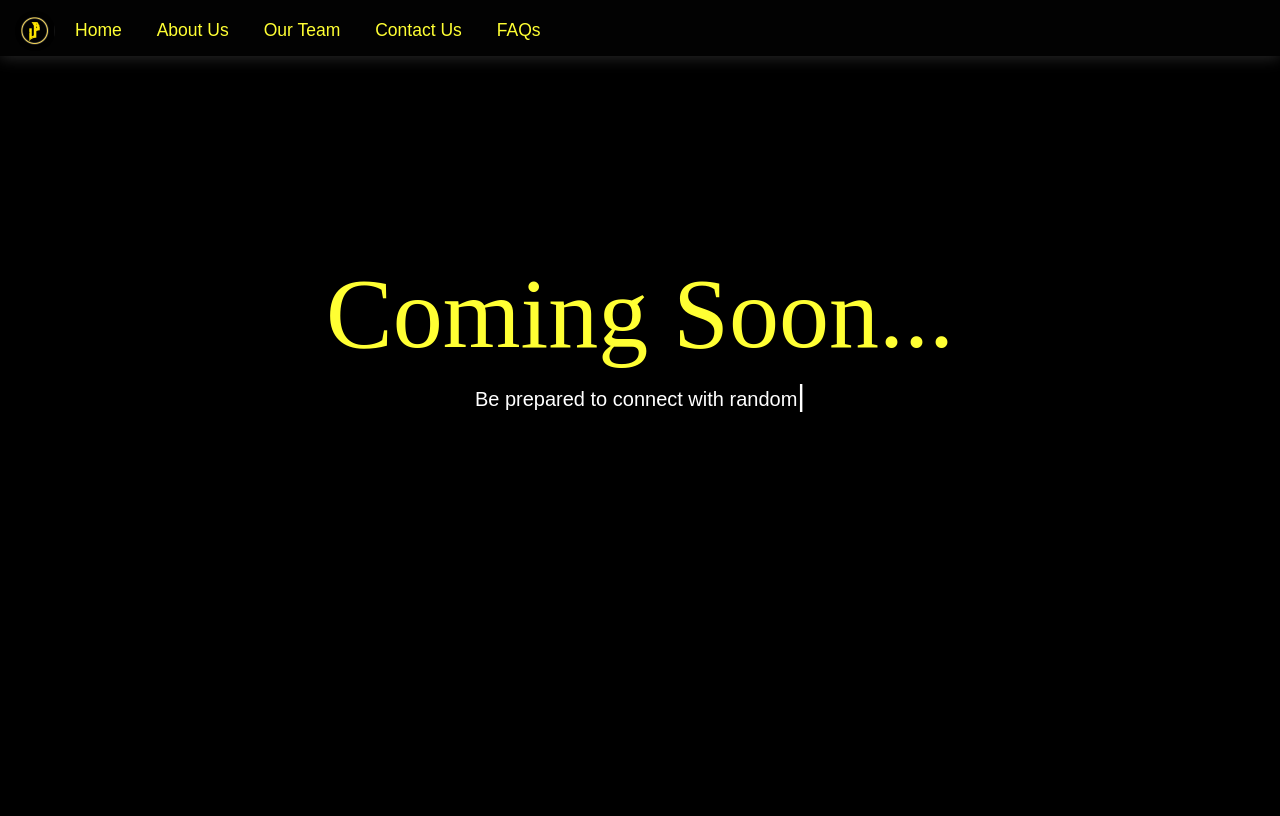
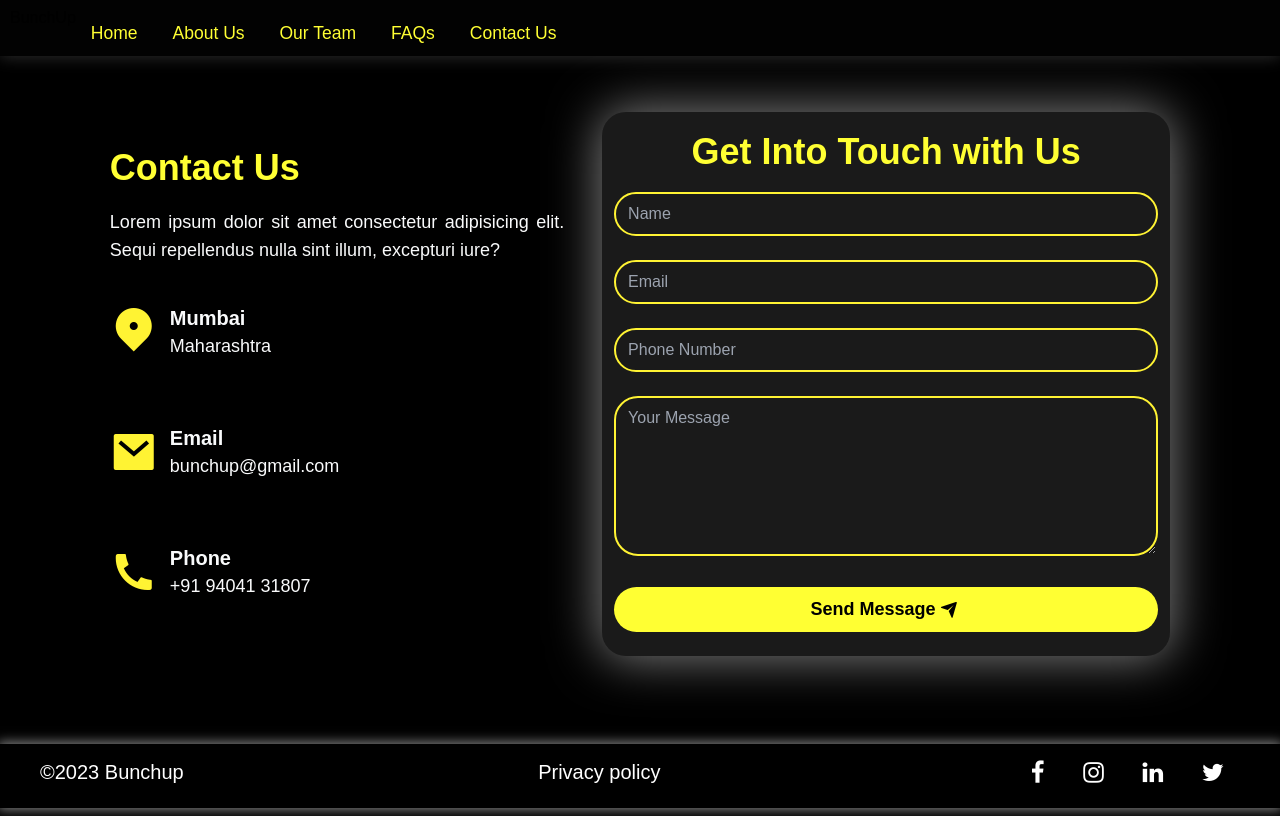
Before and after one commit to gauravmad/BunchUp-1, a plain HTML site: page index.html in a window 1280 px wide. Drawn offline with nearby package versions, Linux system fonts and the light colour scheme; a web font is replaced by a local one.

Commit message:
Add files via upload

```diff
--- a/index.html
+++ b/index.html
@@ -4,52 +4,116 @@
     <meta charset="UTF-8">
     <meta http-equiv="X-UA-Compatible" content="IE=edge">
     <meta name="viewport" content="width=device-width, initial-scale=1.0">
+    <link rel=stylesheet src='https://fonts.googleapis.com/css2?family=Righteous&display=swap'>
     <link rel="stylesheet" href="stylesheet/main.css">
+
+    <link rel="stylesheet" href="stylesheet/about.css">
+    <link rel="stylesheet" href="stylesheet/footer.css">
+    <link rel="stylesheet" href="https://cdnjs.cloudflare.com/ajax/libs/font-awesome/4.7.0/css/font-awesome.min.css">
     <link rel="preconnect" href="https://fonts.googleapis.com">
-    <link rel="preconnect" href="https://fonts.googleapis.com">
+    <link rel="stylesheet" href="https://use.typekit.net/zcy6opx.css">
     <link rel="preconnect" href="https://fonts.gstatic.com" crossorigin>
+    <link rel=”stylesheet” href=”https://cdnjs.cloudflare.com/ajax/libs/font-awesome/4.7.0/css/font-awesome.min.css”>
     <link href="https://fonts.googleapis.com/css2?family=Monoton&family=Orbitron:wght@600&family=Train+One&display=swap" rel="stylesheet">
-    <link href="https://fonts.googleapis.com/css2?family=Noto+Sans+Symbols+2&display=swap" rel="stylesheet">
+    <link href="https://fonts.googleapis.com/css2?family=EB+Garamond&display=swap" rel="stylesheet">
+    <link href="https://fonts.googleapis.com/css2?family=EB+Garamond&display=swap" rel="stylesheet">
     <link rel="shortcut icon" href="/assests/image/BunchUp_40.png" type="image/x-icon">
+    <link rel="stylesheet" href="/stylesheet/contact.css">
+    <script src="https://cdn.tailwindcss.com"></script>
+    <link href="https://cdn.jsdelivr.net/npm/remixicon@2.5.0/fonts/remixicon.css" rel="stylesheet">
     <title>Bunchup | Home</title>
+    <script src="./scripts/index.js"  type="text/javascript"></script>
 </head>
 <body onload="type()">
     <div class="wrapper">
-        <div class="sidebar" id="sidebar" style="width: 0px; display: none">
+        <div class="sidebar" onclick="nav_bar();" id="sidebar" style="width: 0px; display: none">
             <li>
-            <ol><a href="#home">Home</a></ol>
-            <ol><a href="#about_us">About Us</a></ol>
-            <ol><a href="#our_team">Our Team</a></ol>
-            <ol><a href="#contact_us">Contact Us</a></ol>
-            <ol><a href="#faqs">FAQs</a></ol>
+            <ol><a href="/">Home <i class="fa fa-fw fa-home"></i> </a></ol>
+            <ol><a href="/about.html">About Us <i class="fa fa-fw fa-info-circle"></i> </a></ol>
+            <ol><a href="/ourteam.html">Our Team <i class="fa fa-fw fa-users"></i> </a></ol>
+            <ol><a href="/faq.html">FAQs <i class="fa fa-fw fa-question-circle"></i> </a></ol>
+            <ol><a href="/contactus.html">Contact Us <i class="fa fa-fw fa-phone"></i> </a></ol>
         </li>
         </div>
         <div class="nav_container">
             <div class="logo_container">
-                <img src="/assests/image/BunchUp_40.png" alt="Bunchup", style="border-radius: 50%;size: 30px;margin: auto;padding: 5px;">
+               <a href="/">BunchUp</a>
             </div>
             <div class="nav_content_container">
-                <a href="#home">Home</a>
-                <a href="#about_us">About Us</a>
-                <a href="#our_team">Our Team</a>
-                <a href="#contact_us">Contact Us</a>
-                <a href="#faqs">FAQs</a>
-
+                <a href="/">Home</a>
+                <a href="/about.html">About Us</a>
+                <a href="/ourteam.html">Our Team</a>
+                <a href="/faq.html">FAQs</a>
+                <a href="/contactus.html">Contact Us</a>
             </div>
-            <div class="nav_menu_bars" onclick="nav_bar(this);">
+            <div class="nav_menu_bars"  id="nav_menu_bars" onclick="nav_bar();">
                 <div class="bar1"></div>
                 <div class="bar2"></div>
                 <div class="bar3"></div>
             </div>
         </div>
         <div class="content_container" id="content_container">
-            <div class="coming_soon" id="coming_soon">
-                Coming Soon...
+            <div class="container flex flex-col gap-y-5 md:flex-row align-middle items-center justify-evenly w-[90vw] m-auto pt-28 pb-20 p-2">
+                <div class="part1 flex flex-col justify-evenly text-gray-50 w-full sm:w-2/5">
+                    <h1 class="text-[#FFFF33] text-3xl md:text-[2rem] lg:text-4xl w-4/5 my-3 font-semibold">Contact Us</h1>
+                    <p class="text-lg my-2 text-justify">Lorem ipsum dolor sit amet consectetur adipisicing elit. Sequi repellendus nulla sint illum, excepturi iure?</p>
+                    <div class="adress my-3 md:my-8 flex">
+                        <i class="ri-map-pin-2-fill text-[#fff333] md:text-5xl text-4xl"></i>
+                        <div class="px-3">
+                            <h1 class="text-xl font-bold">Mumbai</h1>
+                            <h1 class="text-lg">Maharashtra</h1>
+                        </div>
+                    </div>
+                    <div class="email my-3 md:my-8 flex justify-start align-middle items-center">
+                        <i class="ri-mail-fill text-[#fff333] md:text-5xl text-4xl"></i>
+                        <div class="px-3">
+                            <h1 class="text-xl font-bold">Email</h1>
+                            <h1 class="text-lg">bunchup@gmail.com</h1>
+                        </div>
+                    </div>
+                    <div class="contact my-3 md:my-8 flex justify-start align-middle items-center">
+                        <i class="ri-phone-fill text-[#fff333] md:text-5xl text-4xl"></i>
+                        <div class="px-3">
+                            <h1 class="text-xl font-bold">Phone</h1>
+                            <h1 class="text-lg">+91 94041 31807</h1>
+                        </div>
+                    </div>
+
+                </div>
+                <div id="contact" class="part2 text-white p-3 rounded-3xl w-full md:w-3/6">
+                    <div class="contact">
+                        <h1 class="text-[#FFFF33] text-3xl md:text-[1.7rem] lg:text-4xl my-2 font-semibold text-center">Get Into Touch with Us</h1>
+                        <input type="text" class="w-full text-white p-2 my-3 px-3 rounded-3xl bg-transparent border-2 border-[#fff333]" placeholder="Name">
+                        <input type="email" class="w-full text-white p-2 my-3 px-3 rounded-3xl bg-transparent border-2 border-[#fff333]" placeholder="Email">
+                        <input type="text" class="w-full text-white p-2 my-3 px-3 rounded-3xl bg-transparent border-2 border-[#fff333]" placeholder="Phone Number">
+                        <textarea  class="rounded-3xl  text-white w-full h-40 p-2 my-3 px-3 bg-transparent border-2 border-[#fff333]" placeholder="Your Message"></textarea>
+                        <button class="bg-[#FFFF33] text-black w-full p-2 my-3 rounded-3xl font-semibold text-lg active:bg-yellow-400">Send Message<i class="ri-send-plane-fill align-middle mx-1"></i></button>
+                    </div>
+
+                </div>
+
             </div>
-            <div class="coming_soon_sub_heading" id="coming_soon_sub_heading">
+        </div>
+
+            <div class="footer_container flex flex-col md:flex-row md:justify-between my-20  md:my-2  px-4 md:px-10 bottom-0 pb-4 items-center" id="footer_container">
+               <div class="footer_content_left text-white text-xl text-center pt-2 align-middle">
+                    ©2023 Bunchup
+                </div>
+                <div class="footer_content_center text-white text-xl text-center pt-2 align-middle">
+                    Privacy policy
+                </div>
+                <div class="footer_content_right text-white text-2xl text-center pt-2 align-middle">
+                    <a href="" target="_blank" class="px-2 md:px-4"><i class="fa fa-facebook my-2" title="facebook"></i></a>
+                    <a href="https://www.instagram.com/bunchup.in/" target="_blank" class="px-2 md:px-4"><i class="fa fa-instagram my-2"  title="instagram"></i></a>
+                    <a href="" target="_blank" class="px-2 md:px-4"><i class="fa fa-linkedin my-2"   title="linkedin"></i></a>
+                    <a href="" target="_blank" class="px-2 md:px-4"><i class="fa fa-twitter my-2"   title="twitter"></i></a>
+                </div>
+
             </div>
-            </div>
-    <script src="/scripts/index.js"  type="text/javascript"></script>
+        </div>
+
+
 </body>
 
+
 </html>
--- /dev/null
+++ b/stylesheet/contact.css
@@ -0,0 +1,22 @@
+@tailwind base;
+@tailwind components;
+@tailwind utilities;
+
+body{
+    background-color: black;
+}
+
+#contact{
+    /* box-shadow: 20px 20px 1000px 20px rgba(255, 255, 255, 0.5); */
+    box-shadow: 0px 0px 50px 2px rgba(255, 255, 255, 0.5);
+    background: rgb(255,255,255,0.1);
+}
+i:hover{
+
+    color: #fff333;
+}
+#footer_container{
+
+    background-color: black;
+    box-shadow: 0px 0px 11px 2px rgba(255, 255, 255, 0.5);
+}
```
